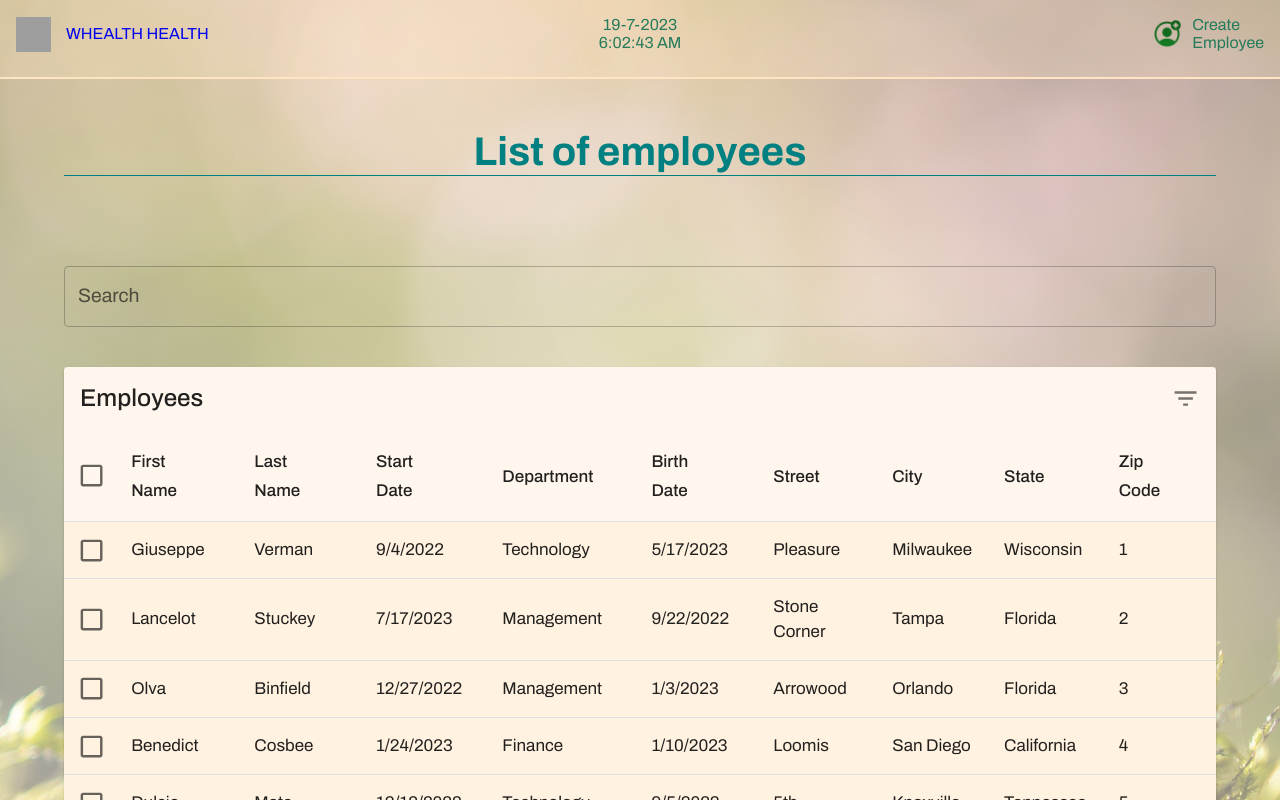
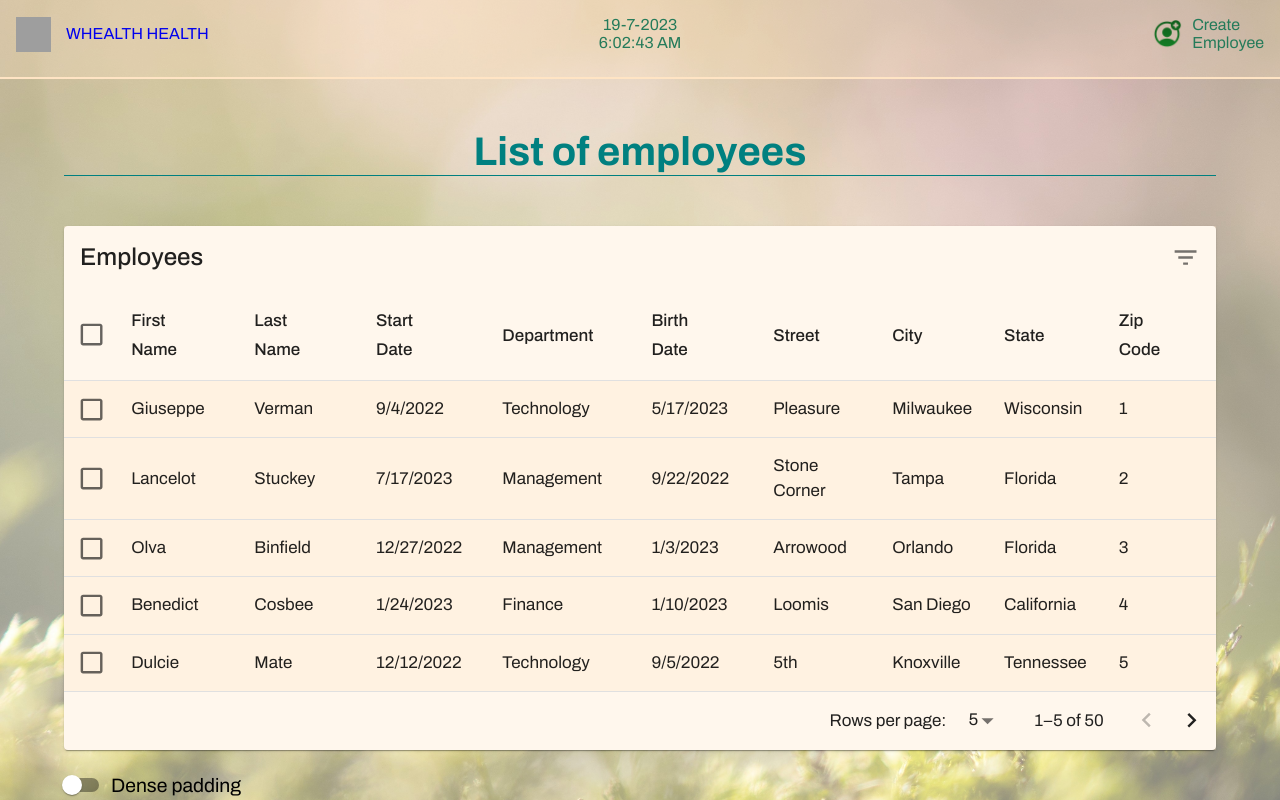
Before and after one commit to Frederic-K/HRnet, a React (Create React App) app: page /manage-employees in a window 1280 px wide. Shown: the top 800 px of the page. Built offline with nearby package versions, Linux system fonts and the light colour scheme; sample sign-in values are in the browser's storage; grey boxes are pictures that could not be loaded.

Commit message:
Toggle OK

```diff
--- a/src/pages/ManageEmployees/ManageEmployees.jsx
+++ b/src/pages/ManageEmployees/ManageEmployees.jsx
@@ -415,6 +415,7 @@ export default function ManageEmployees() {
         <div className="manageEmployees__banner--title">List of employees</div>
       </section>
       <main className="manageEmployees__container">
+        {isFilterShown ? (
           <div className="manageEmployees__search">
             <TextField
               id="outlined-basic"
@@ -427,6 +428,19 @@ export default function ManageEmployees() {
               }}
             />
           </div>
+        ) : null}
+        {/* // <div className="manageEmployees__search">
+        //   <TextField
+        //     id="outlined-basic"
+        //     label="Search"
+        //     variant="outlined"
+        //     fullWidth
+        //     inputRef={searchInput}
+        //     onChange={() => {
+        //       processChanges()
+        //     }}
+        //   />
+        // </div> */}
         <div className="manageEmployees__table">
           <Box sx={{ width: '100%' }}>
             <Paper sx={{ width: '100%', mb: 2 }}>
```
Lines whose indentation alone changed are shown as unchanged.
